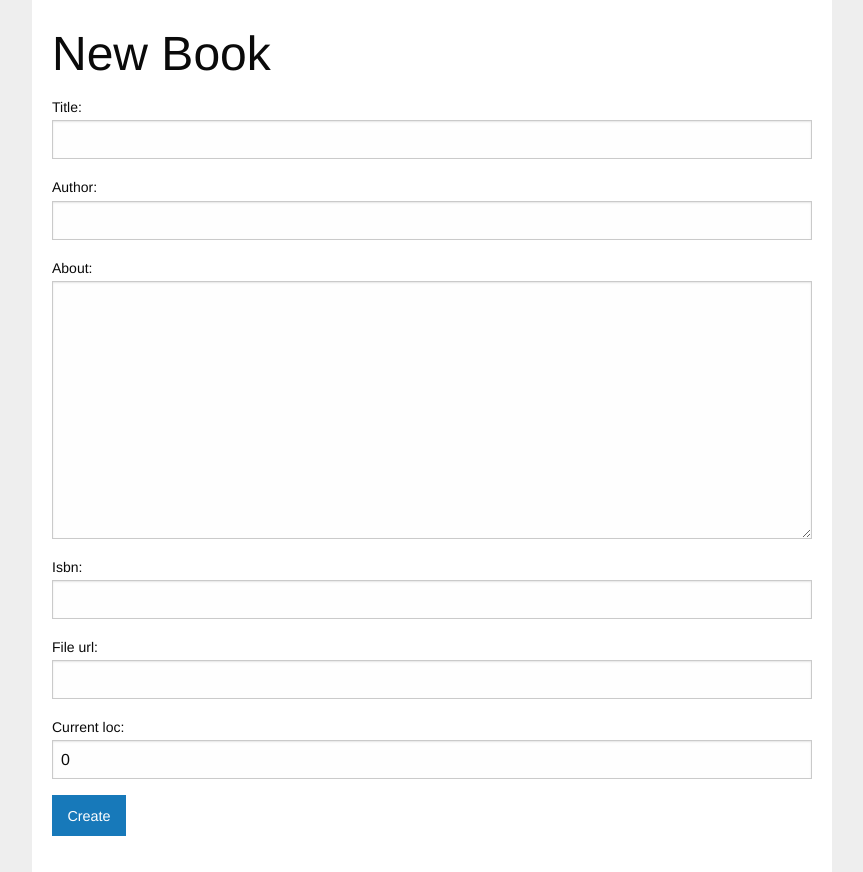
After one commit to asommer70/bookpila, a Django app: page /books/new in a window 1280 px wide. The commit adds this page. Shown: the whole page, without its empty margins (208-1071 px from the left). Run offline with Django 3.2, Linux system fonts and the light colour scheme; the visitor is signed in with stand-in values (Sample User, id 1); some libraries are stand-ins or nearby versions.

Commit message:
Can add and update Books.

```diff
--- a/books/forms.py
+++ b/books/forms.py
@@ -1,5 +1,18 @@
 from django import forms
 from django.core import validators
+from . import models
+
+class BookForm(forms.ModelForm):
+    class Meta:
+        model = models.Book
+        fields = [
+            'title',
+            'author',
+            'about',
+            'isbn',
+            'file_url',
+            'current_loc'
+        ]
 
 class ContactForm(forms.Form):
     email = forms.EmailField(label='Email')
@@ -7,12 +20,11 @@ class ContactForm(forms.Form):
     honeypot = forms.CharField(
         required=False,
         widget=forms.HiddenInput,
-        label="Leave empty",
-        validators=[validators.MaxLengthValidator(0)]
+        label="Leave empty"
     )
 
-    # def clean_honeypost(self):
-    #     honeypot = self.cleanded_data['honeypot']
-    #     if len(honeypot):
-    #         raise forms.ValidationError("honeypost is not empty!")
-    #     return honeypot
+    def clean_honeypost(self):
+        honeypot = self.cleanded_data['honeypot']
+        if len(honeypot):
+            raise forms.ValidationError("honeypost is not empty!")
+        return honeypot
--- a/books/templates/books/index.html
+++ b/books/templates/books/index.html
@@ -4,6 +4,11 @@
 
 {% block body %}
   <h1>Books</h1>
+
+  {% if user.is_authenticated %}
+    <a class="button small" href="{% url 'books:new' %}">New Book</a>
+    <br/>
+  {% endif %}
 
   {% for book in books %}
     <div>
--- /dev/null
+++ b/books/templates/books/new.html
@@ -0,0 +1,17 @@
+{% extends 'layout.html' %}
+
+{% block title %}New Book{% endblock %}
+
+{% block body %}
+  <h1>New Book</h1>
+
+  <div class="row">
+    <div class="large-4 columns">
+      <form class="form" action="" method="post">
+        {{form.as_p}}
+        {% csrf_token %}
+        <input type="submit" class="button" value="Create">
+      </form>
+    </div>
+  </div>
+{% endblock %}
--- a/books/urls.py
+++ b/books/urls.py
@@ -5,5 +5,6 @@ app_name = 'books'
 urlpatterns = [
     path('', views.index, name='index'),
     path('<int:pk>', views.show, name='show'),
+    path('new', views.new, name='new'),
     path('<int:pk>/edit', views.edit, name='edit'),
 ]
--- a/books/views.py
+++ b/books/views.py
@@ -2,26 +2,45 @@ from django.shortcuts import get_object_or_404, render
 from django.http import HttpResponseRedirect
 from django.urls import reverse
 from django.contrib import messages
+from django.contrib.auth.decorators import login_required
 from .models import Book
-from .forms import ContactForm
+from .forms import BookForm
 
+
+@login_required
 def index(req):
     books = Book.objects.all()
     return render(req, 'books/index.html', {'books': books})
 
 
+@login_required
 def show(req, pk):
     book = get_object_or_404(Book, pk=pk)
     return render(req, 'books/show.html', {'book': book})
 
 
+@login_required
+def new(req):
+    # book = get_object_or_404(Book, pk=pk)
+    form = BookForm()
+    if req.method == 'POST':
+        form = BookForm(req.POST)
+        if form.is_valid():
+            new_book = form.save()
+            messages.add_message(req, messages.SUCCESS, "Book {} created...".format(new_book.title))
+            return HttpResponseRedirect(reverse('books:show', args=[new_book.pk]))
+
+    return render(req, 'books/new.html', {'form': form})
+
+
+@login_required
 def edit(req, pk):
-    contact_form = ContactForm()
     book = get_object_or_404(Book, pk=pk)
+    form = BookForm(instance=book)
     if req.method == 'POST':
-        form = ContactForm(req.POST)
+        form = BookForm(instance=book, data=req.POST)
         if form.is_valid():
-            print('ContactForm is valid...')
-            messages.add_message(req, messages.SUCCESS, 'Thanks for the message!')
+            form.save()
+            messages.success(req, "{} has been updated.".format(book.title))
             return HttpResponseRedirect(reverse('books:show', args=[book.pk]))
-    return render(req, 'books/edit.html', {'book': book, 'contact_form': contact_form})
+    return render(req, 'books/edit.html', {'book': book, 'form': form})
```
Also changed, not shown: books/templates/books/edit.html (+6 -2 lines).
